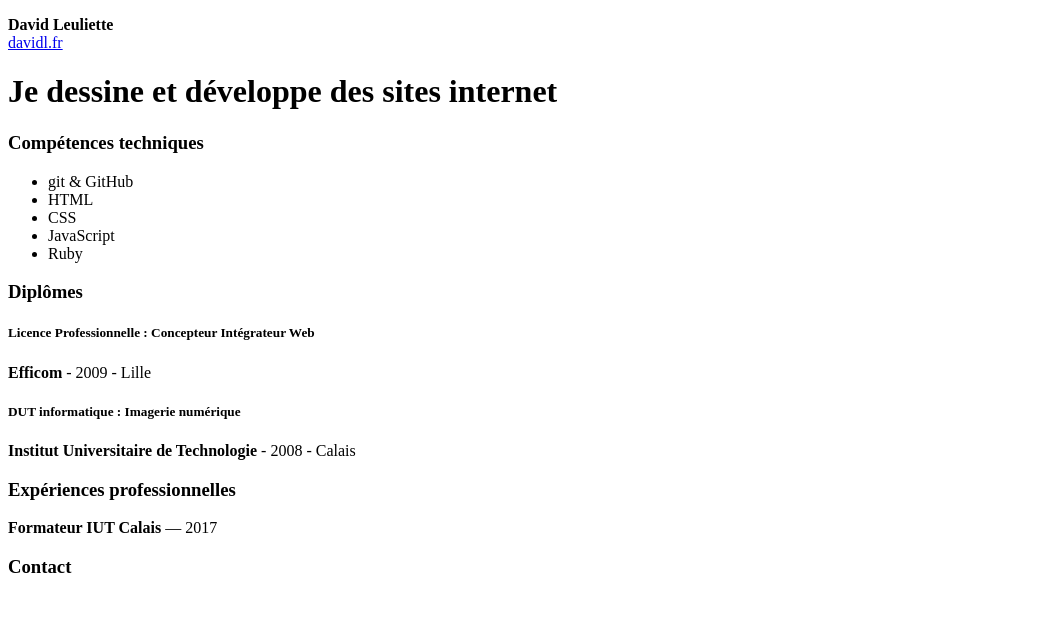
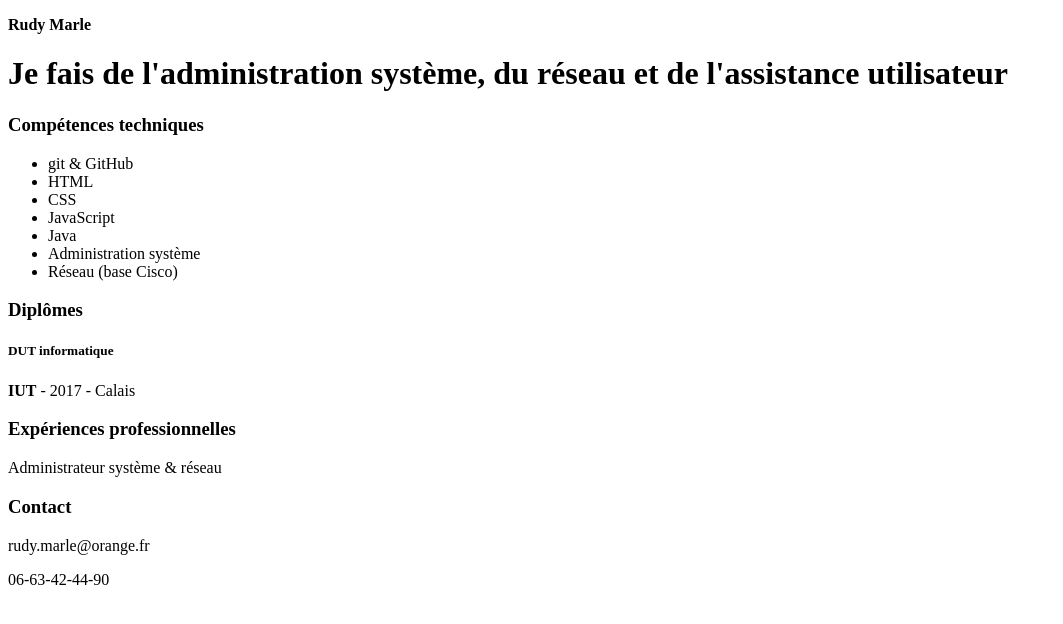
Before and after one commit to Tengou/cv, a plain HTML site: page index.html in a window 1280 px wide. Shown: the whole page, without its empty margins (0-1063 px from the left). Drawn offline with Linux system fonts and the light colour scheme.

Commit message:
Update index.html

```diff
--- a/index.html
+++ b/index.html
@@ -8,24 +8,26 @@
 </head>
 <body>
 
-  <p><strong>David Leuliette</strong><br><a href="http://davidl.fr">davidl.fr</a></p>
-  <h1 id="je-dessine-et-d-veloppe-des-sites-internet">Je dessine et développe des sites internet</h1>
-  <h3 id="comp-tences-techniques">Compétences techniques</h3>
-  <ul>
+<p><strong>Rudy Marle</strong>  </p>
+<h1 id="jefaisdeladministrationsystmedurseauetdelassistanceutilisateur">Je fais de l'administration système, du réseau et de l'assistance utilisateur</h1>
+<h3 id="comptencestechniques">Compétences techniques</h3>
+<ul>
   <li>git &amp; GitHub</li>
   <li>HTML</li>
   <li>CSS</li>
   <li>JavaScript</li>
-  <li>Ruby</li>
-  </ul>
-  <h3 id="dipl-mes">Diplômes</h3>
-  <h5 id="licence-professionnelle-concepteur-int-grateur-web">Licence Professionnelle : Concepteur Intégrateur Web</h5>
-  <p><strong>Efficom</strong> - 2009 - Lille</p>
-  <h5 id="dut-informatique-imagerie-num-rique">DUT informatique : Imagerie numérique</h5>
-  <p><strong>Institut Universitaire de Technologie</strong> - 2008 - Calais</p>
-  <h3 id="exp-riences-professionnelles">Expériences professionnelles</h3>
-  <p><strong>Formateur IUT Calais</strong> — 2017</p>
-  <h3 id="contact">Contact</h3>
+  <li>Java</li>
+  <li>Administration système</li>
+  <li>Réseau (base Cisco)</li>
+</ul>
+<h3 id="diplmes">Diplômes</h3>
+<h5 id="dutinformatique">DUT informatique</h5>
+  <p><strong>IUT</strong> - 2017 - Calais</p>
+<h3 id="expriencesprofessionnelles">Expériences professionnelles</h3>
+  <p>Administrateur système &amp; réseau</p>
+<h3 id="contact">Contact</h3>
+  <p>rudy.marle@orange.fr</p>
+  <p>06-63-42-44-90</p>
 
 
 </body>
```
